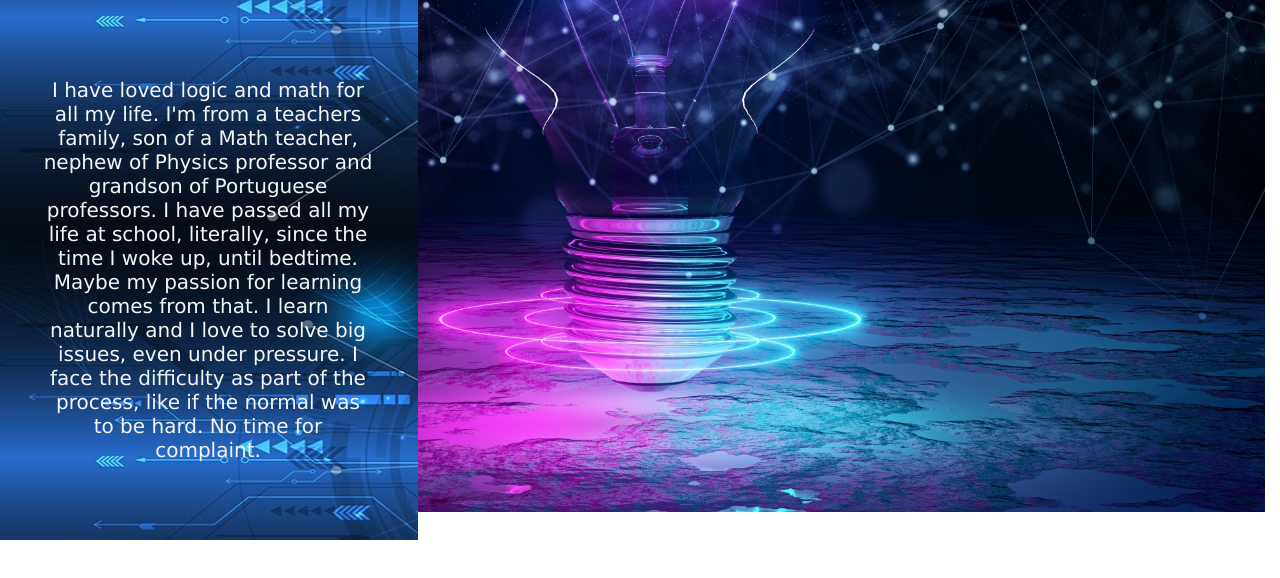
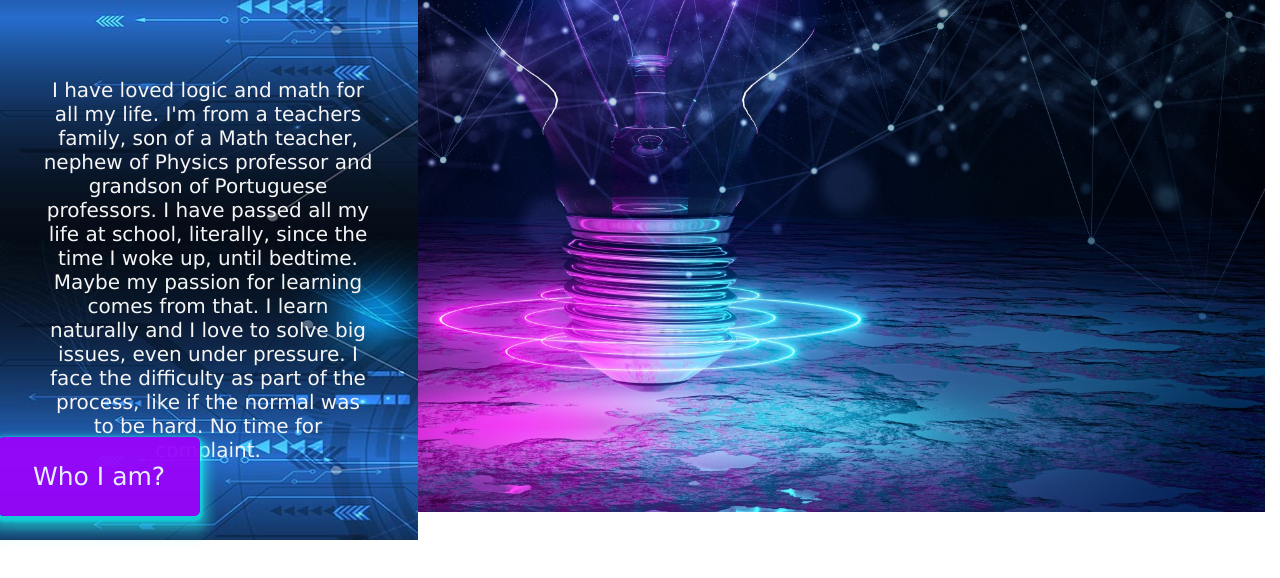
Before and after one commit to thiagoacmonteiro/thiagoacmonteiro.github.io, a plain HTML site: page whoiam.html in a window 1280 px wide. Shown: the part 228-806 px from the top of the page. Drawn offline with Linux system fonts and the light colour scheme.

```diff
--- a/whoiam.html
+++ b/whoiam.html
@@ -11,6 +11,7 @@
     <div id="div-about-me">
         <h2>Who I am?</h2>
         <p class="text">I have loved logic and math for all my life. I'm from a teachers family, son of a Math teacher, nephew of Physics professor and grandson of Portuguese professors. I have passed all my life at school, literally, since the time I woke up, until bedtime. Maybe my passion for learning comes from that. I learn naturally and I love to solve big issues, even under pressure. I face the difficulty as part of the process, like if the normal was to be hard. No time for complaint.</p>
+        <a href="whoiam.html" class="home-button">Who I am?</a>
     </div>
     <script src="script.js"></script>
 </body>
```
Also changed, not shown: good.html (added), studying.html (added).
